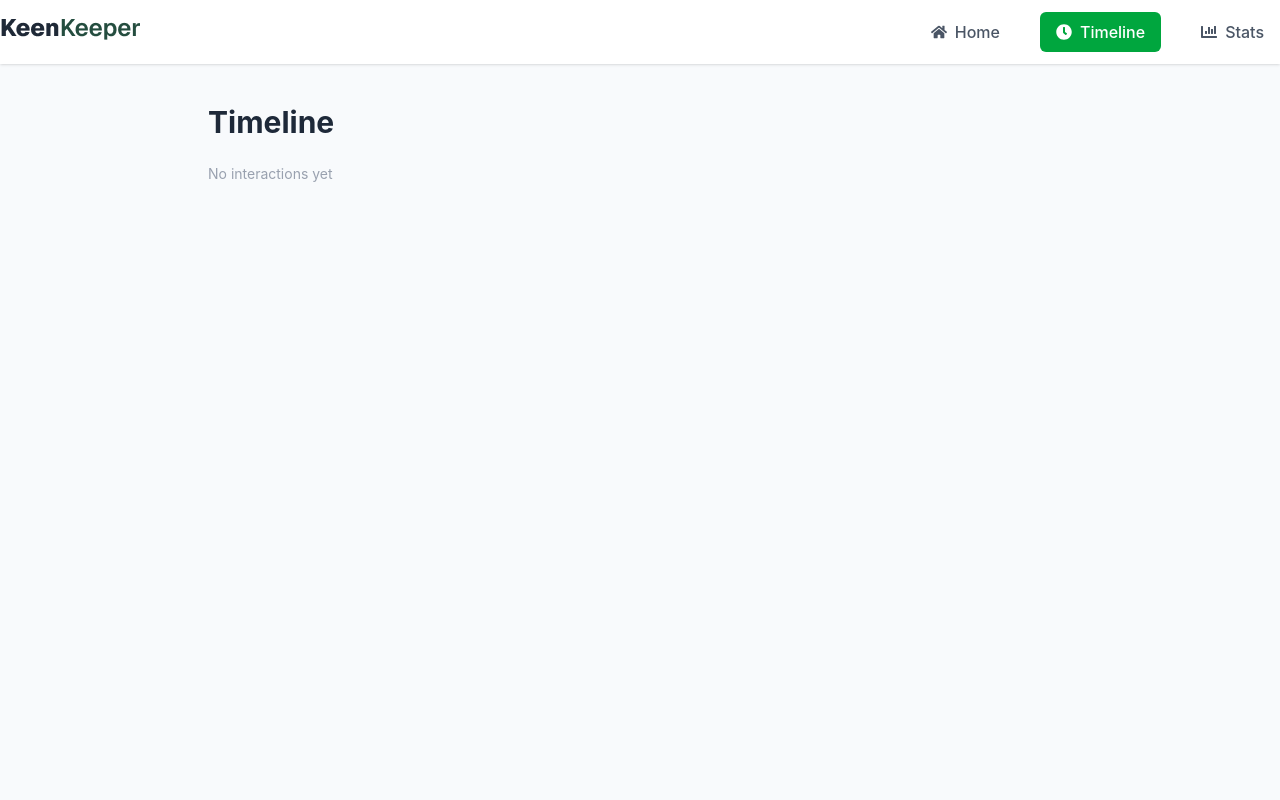
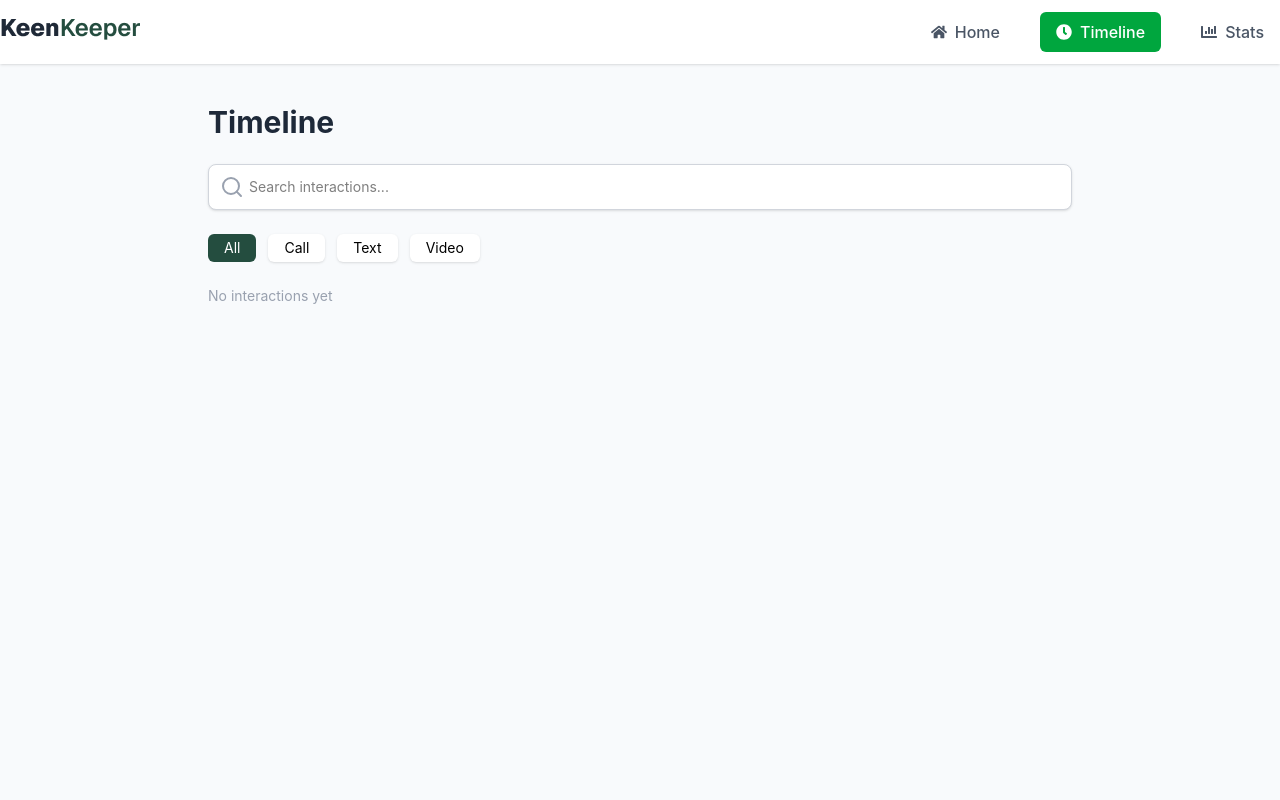
Before and after one commit to erpranto55/Keen_Keeper, a React (Vite) app: page /timeline in a window 1280 px wide. Shown: the top 800 px of the page. Built offline with nearby package versions, Linux system fonts and the light colour scheme.

Commit message:
Timeline Filter and search implemented

```diff
--- a/src/Components/Timeline/Timeline.jsx
+++ b/src/Components/Timeline/Timeline.jsx
@@ -7,17 +7,28 @@ import {
     FaTrash,
 } from "react-icons/fa";
 import { toast } from "react-toastify";
+import { Search } from "lucide-react";
 
 const Timeline = () => {
     const { id } = useParams();
+    const [filter, setFilter] = useState("All");
+    const [search, setSearch] = useState("");
 
     const [data, setData] = useState(() => {
         return JSON.parse(localStorage.getItem("timeline")) || [];
     });
 
-    const filteredData = id
-        ? data.filter((item) => String(item.friendId) === String(id))
-        : data;
+    const filteredData = data
+        .filter((item) =>
+            id ? String(item.friendId) === String(id) : true
+        )
+        .filter((item) =>
+            filter === "All" ? true : item.type === filter
+        )
+        .filter((item) =>
+            item.name.toLowerCase().includes(search.toLowerCase()) ||
+            item.type.toLowerCase().includes(search.toLowerCase())
+        );
 
     const handleDelete = (deleteId) => {
         const updated = data.filter((item) => item.id !== deleteId);
@@ -41,6 +52,63 @@ const Timeline = () => {
                     Timeline
                 </h1>
 
+                <div className="mb-6 relative">
+                    <input
+                        type="text"
+                        placeholder="Search interactions..."
+                        value={search}
+                        onChange={(e) => setSearch(e.target.value)}
+                        className="w-full pl-10 pr-4 py-3 border border-gray-300 text-black bg-white rounded-lg text-sm shadow-sm focus:outline-none focus:ring-2 focus:ring-[#244D3F]"
+                    />
+                    <span className="absolute left-3 top-1/2 -translate-y-1/2 text-gray-400">
+                        <Search/>
+                    </span>
+                </div>
+
+                <div className="flex gap-3 mb-6">
+
+                    <button
+                        onClick={() => setFilter("All")}
+                        className={`px-4 py-1 rounded-md text-sm transition duration-200 ${filter === "All"
+                            ? "bg-[#244D3F] text-white"
+                            : "bg-white text-black shadow-sm hover:bg-gray-100"
+                            }`}
+                    >
+                        All
+                    </button>
+
+                    <button
+                        onClick={() => setFilter("Call")}
+                        className={`px-4 py-1 rounded-md text-sm transition duration-200 ${filter === "Call"
+                            ? "bg-[#244D3F] text-white"
+                            : "bg-white text-black shadow-sm hover:bg-gray-100"
+                            }`}
+                    >
+                        Call
+                    </button>
+
+                    <button
+                        onClick={() => setFilter("Text")}
+                        className={`px-4 py-1 rounded-md text-sm transition duration-200 ${filter === "Text"
+                            ? "bg-[#244D3F] text-white"
+                            : "bg-white text-black shadow-sm hover:bg-gray-100"
+                            }`}
+                    >
+                        Text
+                    </button>
+
+                    <button
+                        onClick={() => setFilter("Video")}
+                        className={`px-4 py-1 rounded-md text-sm transition duration-200 ${filter === "Video"
+                            ? "bg-[#244D3F] text-white"
+                            : "bg-white text-black shadow-sm hover:bg-gray-100"
+                            }`}
+                    >
+                        Video
+                    </button>
+
+                </div>
+
                 <div className="flex flex-col gap-4">
 
                     {filteredData.length === 0 ? (
@@ -51,7 +119,7 @@ const Timeline = () => {
                         filteredData.map((item) => (
                             <div
                                 key={item.id}
-                                className="bg-white p-4 rounded-xl shadow-sm flex items-center gap-4"
+                                className="bg-white p-4 rounded-xl shadow-sm flex items-center gap-4 transition duration-200 hover:shadow-md hover:-translate-y-0.5"
                             >
 
                                 <div className="w-10 h-10 flex items-center justify-center bg-gray-100 rounded-full text-gray-600">
@@ -71,9 +139,9 @@ const Timeline = () => {
                                 </div>
                                 <button
                                     onClick={() => handleDelete(item.id)}
-                                    className="text-red-500 text-sm ml-auto"
+                                    className="text-red-500 text-sm ml-auto transition duration-200 hover:text-red-700 hover:scale-110"
                                 >
-                                    <FaTrash/>
+                                    <FaTrash />
                                 </button>
 
                             </div>
```
